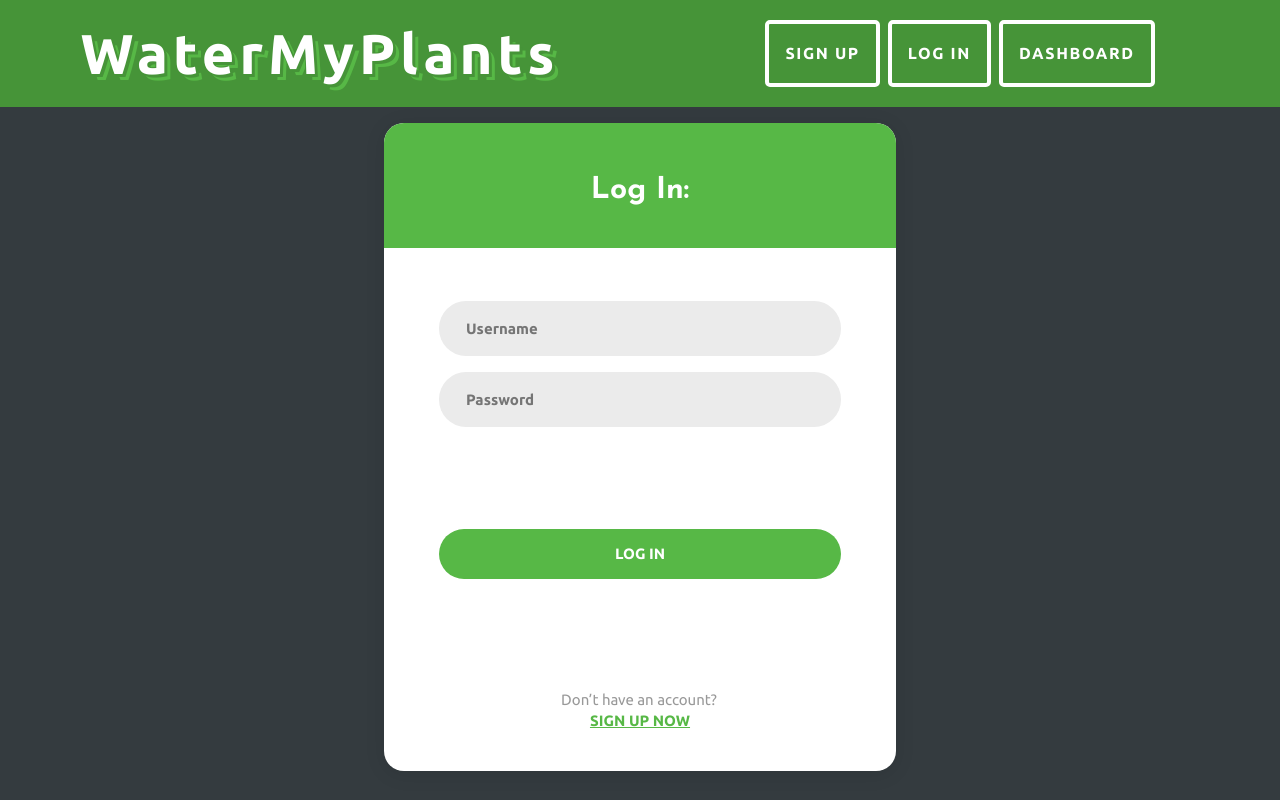
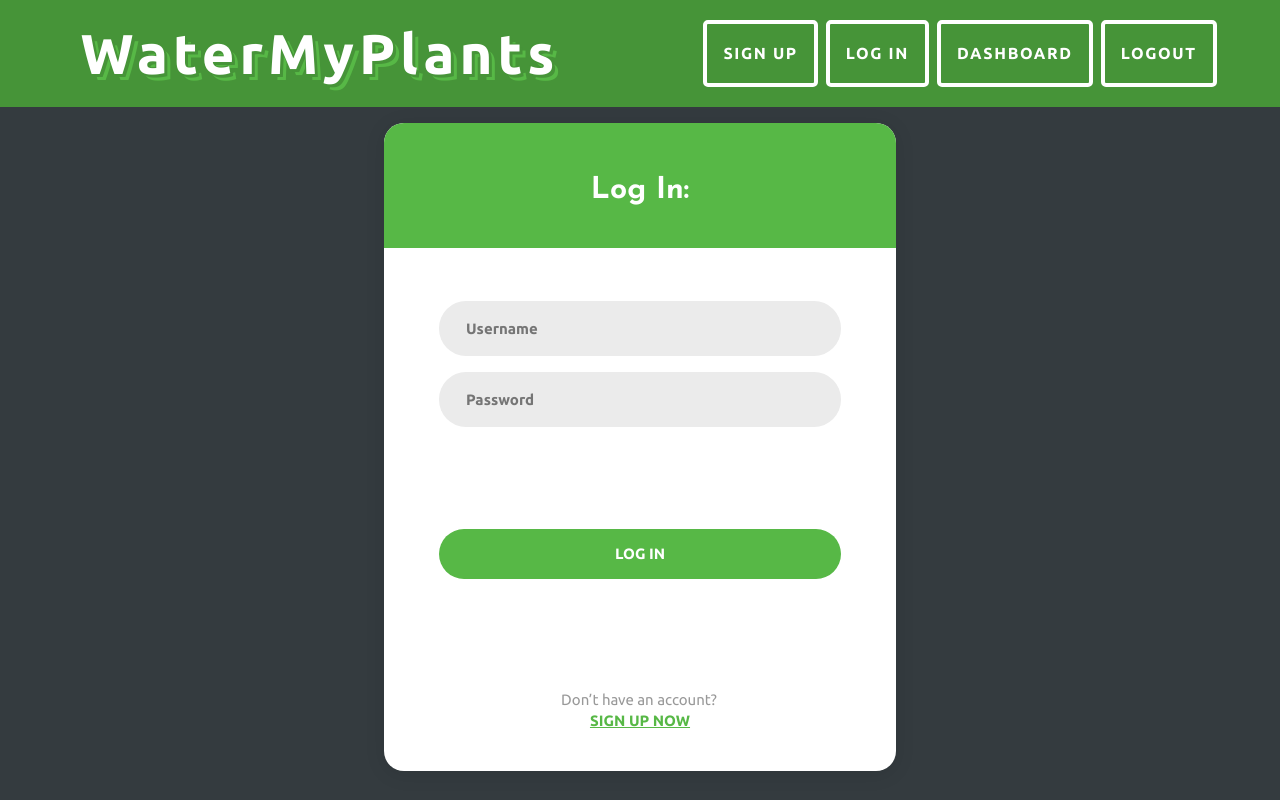
Before and after one commit to Build-Week-Water-My-Plants-tt-webft-20/Water-My-Plants---Front-End, a React (Create React App) app in the folder front-end/: page /login in a window 1280 px wide. Built offline with nearby package versions, Linux system fonts and the light colour scheme.

Commit message:
built logout function

```diff
--- a/front-end/src/App.js
+++ b/front-end/src/App.js
@@ -16,8 +16,8 @@
 
        <PrivateRoute exact path="dashboard/:id" component={Dashboard} />
 
-      <Route path="/login" component={Login} />
-      <Route path="/signup" component={Signup}/>
+      <Route exact path="/login" component={Login} />
+      <Route exact path="/signup" component={Signup}/>
       <Route exact path="/" component={Landing}/>
     </div>
   );
--- a/front-end/src/components/Nav.js
+++ b/front-end/src/components/Nav.js
@@ -2,6 +2,11 @@
 import { Link } from "react-router-dom";
 
 const NavigationBar = () => {
+
+  const logOut = () => {
+    localStorage.clear()
+  }
+
   return (
     <div className="header">
       <Link to="/" className="title">
@@ -21,6 +26,10 @@
         <Link className="nav-link" to="/dashboard">
           Dashboard
         </Link>
+
+        <Link className="nav-link" to="/login" onClick={logOut}>
+          Logout
+        </Link>
       </nav>
     </div>
   );
```
